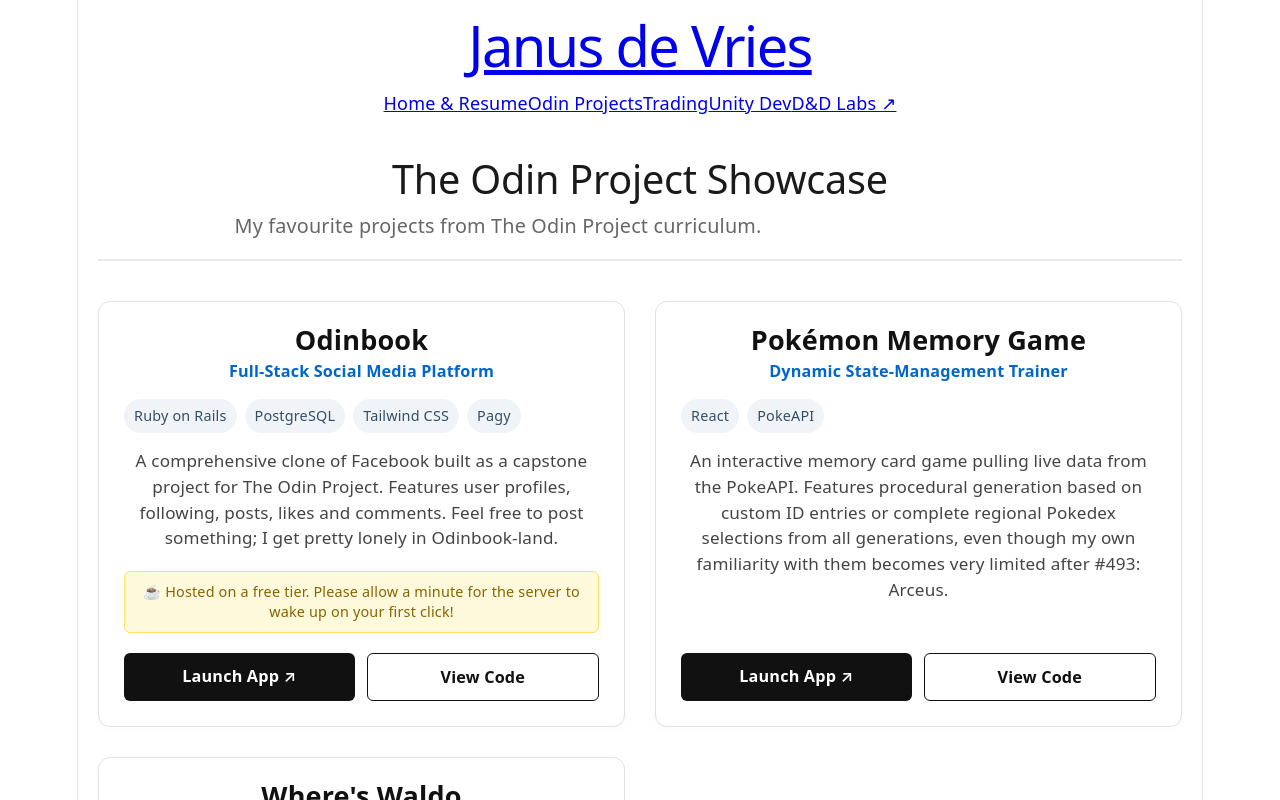
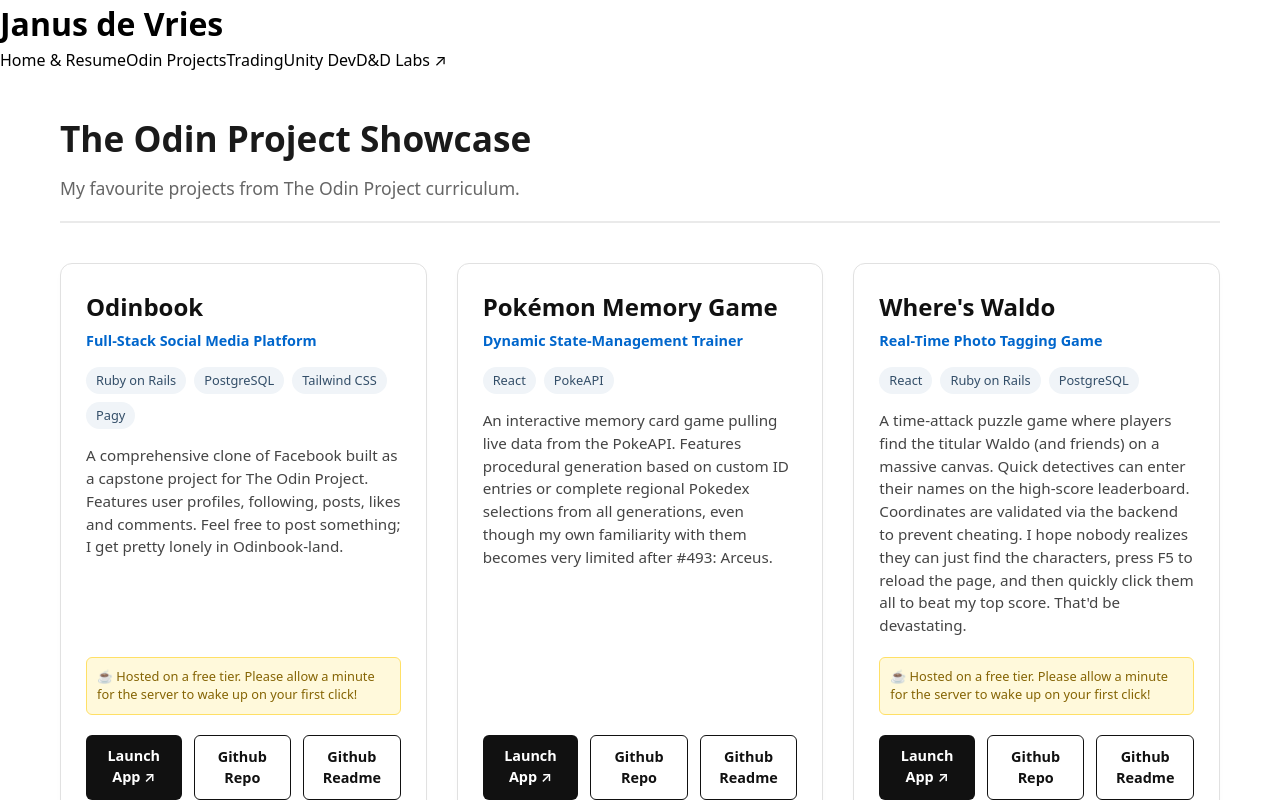
Before and after one commit to 1nf1n1t3f1r3/homepage, a React (Vite) app: page /odin in a window 1280 px wide. Shown: the top 800 px of the page. Built offline with nearby package versions, Linux system fonts and the light colour scheme.

Commit message:
Added Github Readme API call + Image Dropdown

```diff
--- a/package.json
+++ b/package.json
@@ -12,7 +12,9 @@
   "dependencies": {
     "react": "^19.2.6",
     "react-dom": "^19.2.6",
-    "react-router-dom": "^7.17.0"
+    "react-markdown": "^10.1.0",
+    "react-router-dom": "^7.17.0",
+    "rehype-raw": "^7.0.0"
   },
   "devDependencies": {
     "@eslint/js": "^10.0.1",
--- a/src/App.css
+++ b/src/App.css
@@ -1,4 +1,4 @@
-.counter {
+/* .counter {
   font-size: 16px;
   padding: 5px 10px;
   border-radius: 5px;
@@ -167,7 +167,7 @@
 
   &::before,
   &::after {
-    content: '';
+    content: "";
     position: absolute;
     top: -4.5px;
     border: 5px solid transparent;
@@ -181,4 +181,4 @@
     right: 0;
     border-right-color: var(--border);
   }
-}
+} */
--- a/src/components/Header.jsx
+++ b/src/components/Header.jsx
@@ -2,7 +2,7 @@
 
 import React from "react";
 import { Link, useLocation } from "react-router-dom";
-// import "./Header.css";
+import "./Header.css";
 
 function Header() {
   const location = useLocation();
--- /dev/null
+++ b/src/components/ReadmeModal.css
@@ -0,0 +1,91 @@
+.modal-overlay {
+  position: fixed;
+  top: 0;
+  left: 0;
+  width: 100vw;
+  height: 100vh;
+  background: rgba(0, 0, 0, 0.7);
+  display: flex;
+  justify-content: center;
+  align-items: center;
+  z-index: 1000;
+  padding: 20px;
+}
+
+.modal-content {
+  background: #1e1e24; /* Match your theme dark/light background */
+  color: #f5f5f5;
+  width: 100%;
+  max-width: 800px;
+  max-height: 85vh;
+  border-radius: 8px;
+  overflow-y: auto;
+  padding: 30px;
+  position: relative;
+  box-shadow: 0 10px 30px rgba(0, 0, 0, 0.5);
+}
+
+.modal-close-btn {
+  position: sticky;
+  top: 0;
+  float: right;
+  background: #ff5555;
+  color: white;
+  border: none;
+  padding: 8px 12px;
+  border-radius: 4px;
+  cursor: pointer;
+  font-weight: bold;
+  z-index: 10;
+}
+
+.modal-hero-image img {
+  width: 100%;
+  height: auto;
+  border-radius: 6px;
+  margin: 15px 0 25px 0;
+  border: 1px solid #333;
+}
+
+.modal-status {
+  text-align: center;
+  padding: 40px;
+  font-size: 1.1rem;
+}
+
+/* GitHub style Markdown presentation overrides */
+.markdown-body h1,
+.markdown-body h2 {
+  border-bottom: 1px solid #333;
+  padding-bottom: 8px;
+  margin-top: 24px;
+}
+
+.markdown-body code {
+  background: rgba(255, 255, 255, 0.1);
+  padding: 2px 6px;
+  border-radius: 4px;
+  font-family: monospace;
+}
+
+/* Ensure any images inside the markdown wrap nicely */
+.markdown-body img {
+  max-width: 100%;
+  height: auto !important; /* Overrides the fixed HTML height property */
+  display: block;
+  margin: 15px auto;
+  border-radius: 6px;
+  border: 1px solid #333;
+  box-shadow: 0 4px 12px rgba(0, 0, 0, 0.3);
+}
+
+/* Optional: Style the text right underneath your screenshots */
+.markdown-body img + p,
+.markdown-body p:has(img) + p {
+  font-style: italic;
+  color: #aaa;
+  text-align: center;
+  font-size: 0.9rem;
+  margin-top: -5px;
+  margin-bottom: 20px;
+}
--- /dev/null
+++ b/src/components/ReadmeModal.jsx
@@ -0,0 +1,70 @@
+// src/components/ReadmeModal.jsx
+
+import React, { useState, useEffect } from "react";
+import Markdown from "react-markdown";
+import rehypeRaw from "rehype-raw";
+import "./ReadmeModal.css";
+
+function ReadmeModal({ repo, isOpen, onClose, projectImage }) {
+  const [markdown, setMarkdown] = useState("");
+  const [loading, setLoading] = useState(true);
+  const [error, setError] = useState(false);
+
+  useEffect(() => {
+    if (!isOpen) return;
+
+    // Fetch the README using the public GitHub API
+    fetch(`https://api.github.com/repos/${repo}/readme`, {
+      headers: { Accept: "application/vnd.github.v3.raw" },
+    })
+      .then((res) => {
+        if (!res.ok) throw new Error("Failed to fetch readme");
+        return res.text();
+      })
+      .then((data) => {
+        setMarkdown(data);
+        setLoading(false);
+      })
+      .catch((err) => {
+        console.error(err);
+        setError(true);
+        setLoading(false);
+      });
+  }, [repo, isOpen]);
+
+  if (!isOpen) return null;
+
+  return (
+    <div className="modal-overlay" onClick={onClose}>
+      {/* stopPropagation prevents clicking inside the modal from closing it */}
+      <div className="modal-content" onClick={(e) => e.stopPropagation()}>
+        <button className="modal-close-btn" onClick={onClose}>
+          ✕ Close
+        </button>
+
+        {/* Optional Project Showcase Image */}
+        {projectImage && (
+          <div className="modal-hero-image">
+            <img src={projectImage} alt={`${repo} preview`} />
+          </div>
+        )}
+
+        <div className="markdown-body">
+          {loading && (
+            <p className="modal-status">⏳ Fetching README from GitHub...</p>
+          )}
+          {error && (
+            <p className="modal-status error">❌ Could not load README.</p>
+          )}
+
+          {/* 2. Add the rehypeRaw plugin here */}
+          {!loading && !error && (
+            <Markdown rehypePlugins={[rehypeRaw]}>{markdown}</Markdown>
+          )}
+        </div>
+      </div>
+    </div>
+  );
+}
+
+export default ReadmeModal;
--- a/src/index.css
+++ b/src/index.css
@@ -1,4 +1,74 @@
-:root {
+/* ==========================================================================
+   1. GLOBAL BOX-SIZING & SPACING RESET
+   ========================================================================== */
+*,
+*::before,
+*::after {
+  box-sizing: border-box; /* Padding & borders no longer expand elements */
+  margin: 0;
+  padding: 0;
+}
+
+/* ==========================================================================
+   2. BODY & TEXT DEFAULTS
+   ========================================================================== */
+body {
+  min-height: 100vh;
+  text-rendering: optimizeSpeed;
+  line-height: 1.5;
+  -webkit-font-smoothing: antialiased; /* Smoother text rendering on Mac */
+
+  /* Set your global font here so everything inherits it naturally */
+  font-family:
+    system-ui,
+    -apple-system,
+    BlinkMacSystemFont,
+    "Segoe UI",
+    Roboto,
+    Oxygen,
+    Ubuntu,
+    Cantarell,
+    sans-serif;
+}
+
+/* ==========================================================================
+   3. INTERACTIVE ELEMENTS (THE CULPRITS)
+   ========================================================================== */
+
+/* Force form controls to use the body's font family, size, and color */
+input,
+button,
+textarea,
+select {
+  font: inherit;
+  color: inherit;
+  background: transparent;
+  border: none;
+}
+
+/* Make buttons act like clickable objects instead of flat system blocks */
+button {
+  cursor: pointer;
+}
+
+/* Remove default link underlining unless hovered (optional, but standard for portfolios) */
+a {
+  text-decoration: none;
+  color: inherit; /* Prevents the classic ugly blue hyperlink color */
+}
+
+/* ==========================================================================
+   4. MEDIA RESET
+   ========================================================================== */
+/* Prevents massive images from overflowing their container boxes */
+img,
+picture,
+svg {
+  max-width: 100%;
+  display: block;
+}
+
+/* :root {
   --text: #6b6375;
   --text-h: #08060d;
   --bg: #fff;
@@ -11,8 +81,8 @@
   --shadow:
     rgba(0, 0, 0, 0.1) 0 10px 15px -3px, rgba(0, 0, 0, 0.05) 0 4px 6px -2px;
 
-  --sans: system-ui, 'Segoe UI', Roboto, sans-serif;
-  --heading: system-ui, 'Segoe UI', Roboto, sans-serif;
+  --sans: system-ui, "Segoe UI", Roboto, sans-serif;
+  --heading: system-ui, "Segoe UI", Roboto, sans-serif;
   --mono: ui-monospace, Consolas, monospace;
 
   font: 18px/145% var(--sans);
@@ -108,4 +178,4 @@
   line-height: 135%;
   padding: 4px 8px;
   background: var(--code-bg);
-}
+} */
--- a/src/pages/OdinHub.jsx
+++ b/src/pages/OdinHub.jsx
@@ -1,6 +1,7 @@
 // src/pages/Odinhub.jsx
 
-import React from "react";
+import React, { useState } from "react";
+import ReadmeModal from "../components/ReadmeModal";
 import "./OdinHub.css";
 
 const odinProjects = [
@@ -12,6 +13,8 @@
       "A comprehensive clone of Facebook built as a capstone project for The Odin Project. Features user profiles, following, posts, likes and comments. Feel free to post something; I get pretty lonely in Odinbook-land.",
     liveUrl: "https://odinbook.janusdevries.nl",
     githubUrl: "https://github.com/1nf1n1t3f1r3/odinbook",
+    repo: "1nf1n1t3f1r3/odinbook",
+    image: "/images/odinbook-preview.png",
     isFreeTier: true,
   },
   {
@@ -22,6 +25,8 @@
       "An interactive memory card game pulling live data from the PokeAPI. Features procedural generation based on custom ID entries or complete regional Pokedex selections from all generations, even though my own familiarity with them becomes very limited after #493: Arceus.",
     liveUrl: "https://pokemon.janusdevries.nl",
     githubUrl: "https://github.com/1nf1n1t3f1r3/odin_memory",
+    repo: "1nf1n1t3f1r3/odin_memory",
+    image: "/images/odin_memory-preview.png",
     isFreeTier: false,
   },
   {
@@ -29,14 +34,19 @@
     subtitle: "Real-Time Photo Tagging Game",
     techStack: ["React", "Ruby on Rails", "PostgreSQL"],
     description:
-      "A time-attack puzzle game where players find the titular Waldo (and friends) a massive canvas. Quick detectives can enter their names on the high-score leaderboard. Coordinates are validated via the backend to prevent cheating. I hope nobody realizes they can just find the characters, press F5 to reload the page, and then quickly click them all to beat my top score. That'd be devastating.",
+      "A time-attack puzzle game where players find the titular Waldo (and friends) on a massive canvas. Quick detectives can enter their names on the high-score leaderboard. Coordinates are validated via the backend to prevent cheating. I hope nobody realizes they can just find the characters, press F5 to reload the page, and then quickly click them all to beat my top score. That'd be devastating.",
     liveUrl: "https://whereswaldo.janusdevries.nl",
     githubUrl: "https://github.com/1nf1n1t3f1r3/odin_wheres_waldo",
+    repo: "1nf1n1t3f1r3/odin_wheres_waldo",
+    image: "/images/odin_wheres_waldo-preview.png",
     isFreeTier: true,
   },
 ];
 
 function OdinHub() {
+  // Track which project is actively being viewed in the modal
+  const [activeProject, setActiveProject] = useState(null);
+
   return (
     <main className="odin-hub-container">
       <header className="page-header">
@@ -47,7 +57,7 @@
       </header>
 
       <div className="projects-grid">
-        {odinProjects.map((project, index) => (
+        {odinProjects.map((project) => (
           <article key={project.title} className="project-card">
             <div className="card-header">
               <h3>{project.title}</h3>
@@ -86,12 +96,27 @@
                 rel="noopener noreferrer"
                 className="btn btn-secondary"
               >
-                View Code
+                Github Repo
               </a>
+              {/* NEW: Button to trigger the in-app Readme menu */}
+              <button
+                onClick={() => setActiveProject(project)}
+                className="btn btn-secondary"
+              >
+                Github Readme
+              </button>
             </div>
           </article>
         ))}
       </div>
+      {/* The Modal Handler */}
+      <ReadmeModal
+        key={activeProject?.repo || "empty"}
+        isOpen={!!activeProject}
+        repo={activeProject?.repo}
+        projectImage={activeProject?.image}
+        onClose={() => setActiveProject(null)}
+      />
     </main>
   );
 }
```
Also changed, not shown: src/components/Header.css (added), src/components/ReadmeDropdown.jsx (deleted), 1 other file (tests, documents, lock files or other folders).
